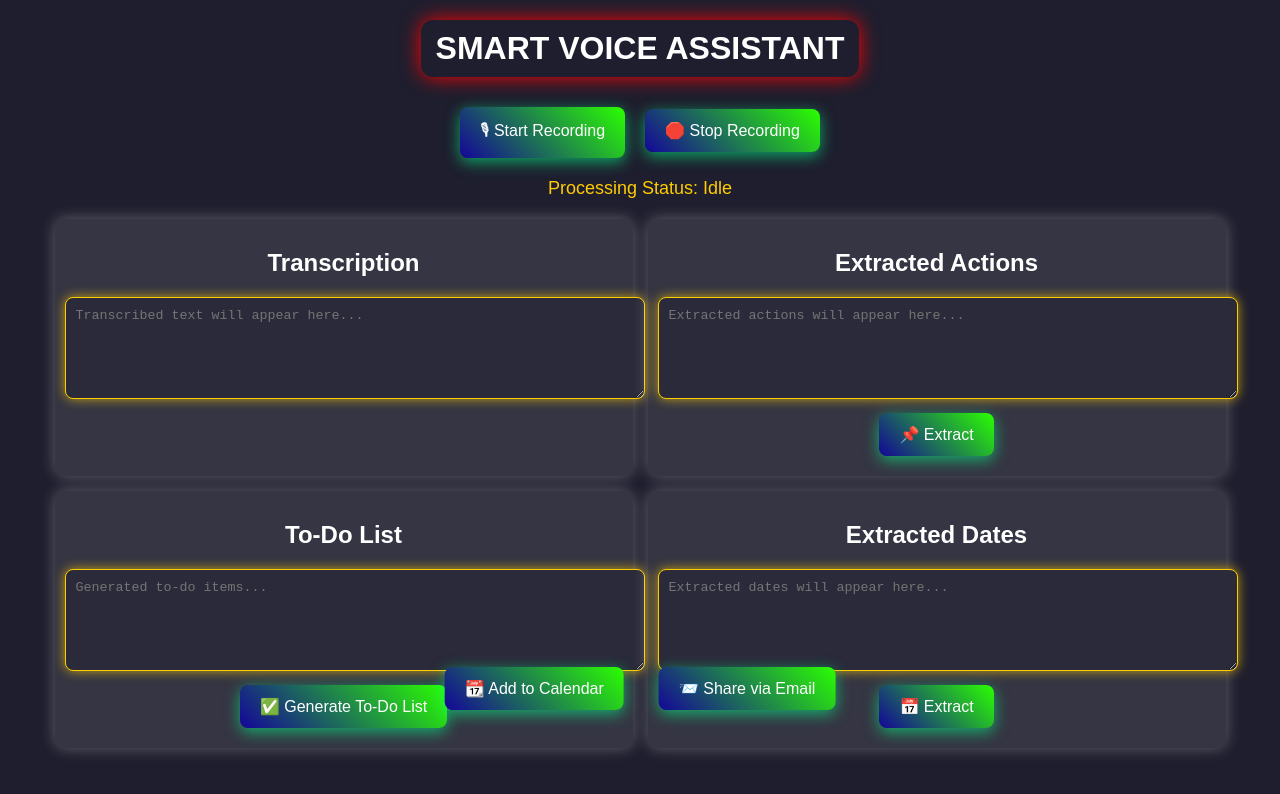
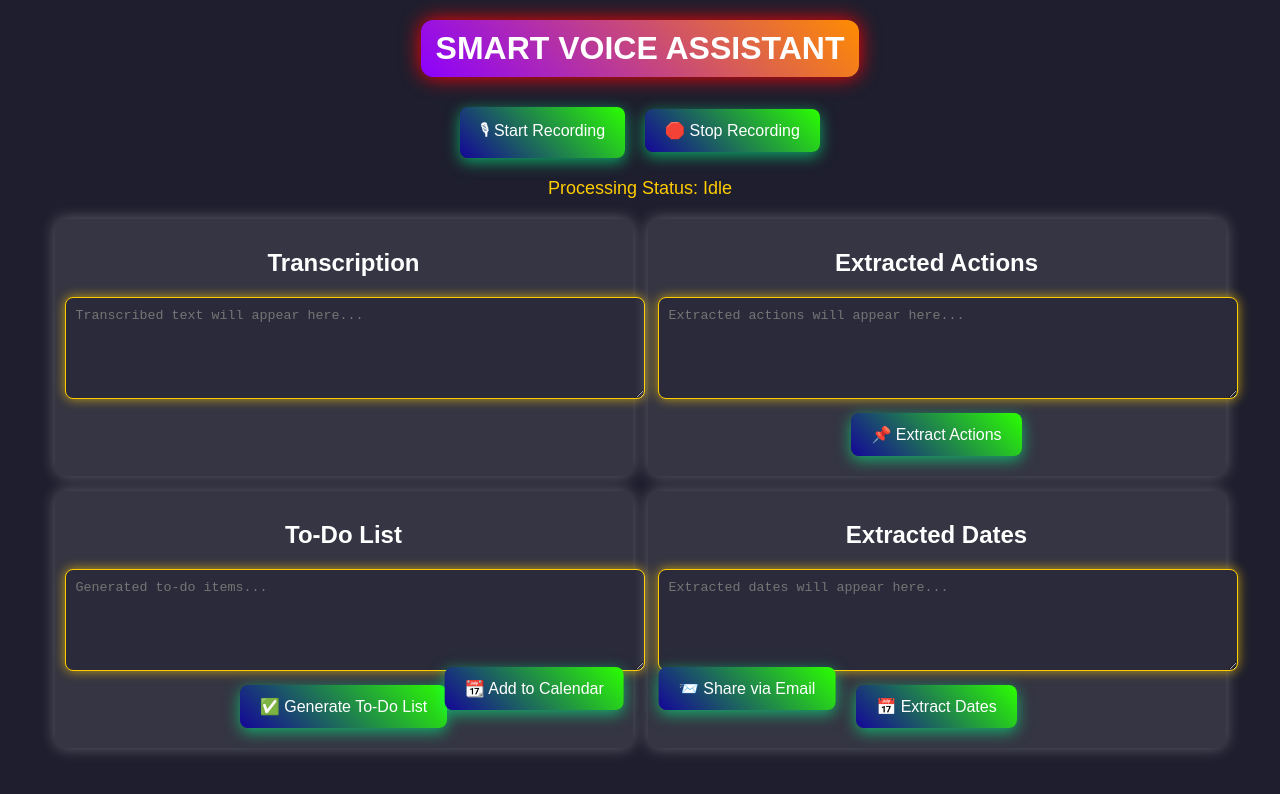
Before and after one commit to KeerthiKumarK/Smart-Voice-Assistant, a React (Create React App) app: page / in a window 1280 px wide. Shown: the top 794 px of the page. Built offline with nearby package versions, Linux system fonts and the light colour scheme.

Commit message:
updated to old features

```diff
--- a/src/components/ActionsBox.jsx
+++ b/src/components/ActionsBox.jsx
@@ -11,7 +11,7 @@
         onChange={(e) => setActions(e.target.value)}
       />
       <button onClick={() => setActions(extractActions(transcription))}>
-        📌 Extract
+        📌 Extract Actions
       </button>
     </div>
   );
--- a/src/components/DatesBox.jsx
+++ b/src/components/DatesBox.jsx
@@ -11,7 +11,7 @@
         onChange={(e) => setDates(e.target.value)}
       />
       <button onClick={() => setDates(extractDates(transcription))}>
-        📅 Extract
+        📅 Extract Dates
       </button>
     </div>
   );
--- a/src/styles.css
+++ b/src/styles.css
@@ -113,7 +113,7 @@
     font-weight: bold;
     text-transform: uppercase;
     color: white;
-    /* background: linear-gradient(45deg, #8c00ff, #ff8c00); */
+    background: linear-gradient(45deg, #8c00ff, #ff8c00);
     border-radius: 12px;
     box-shadow: 0 0 20px #ff0000;
 }
```
